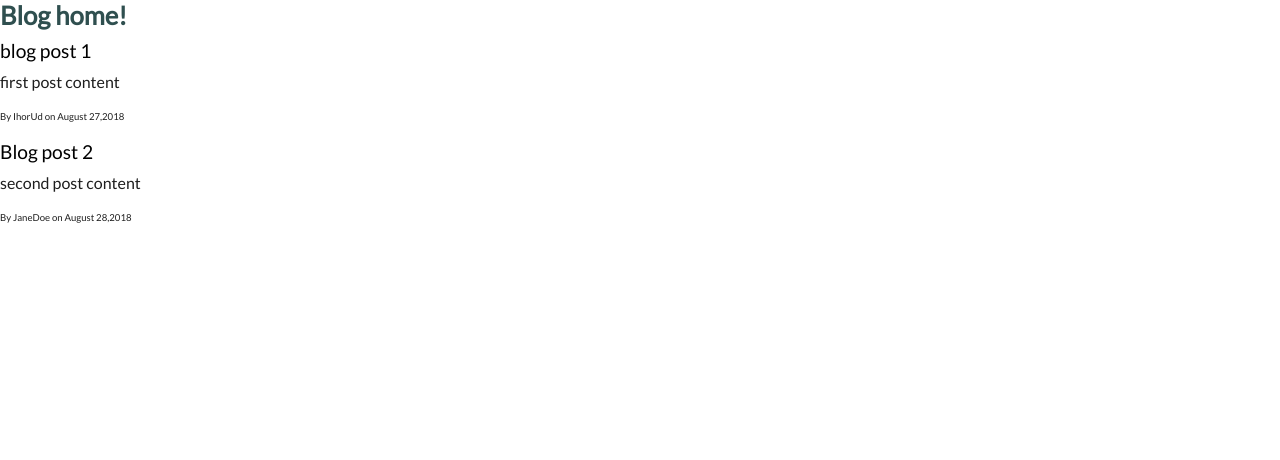
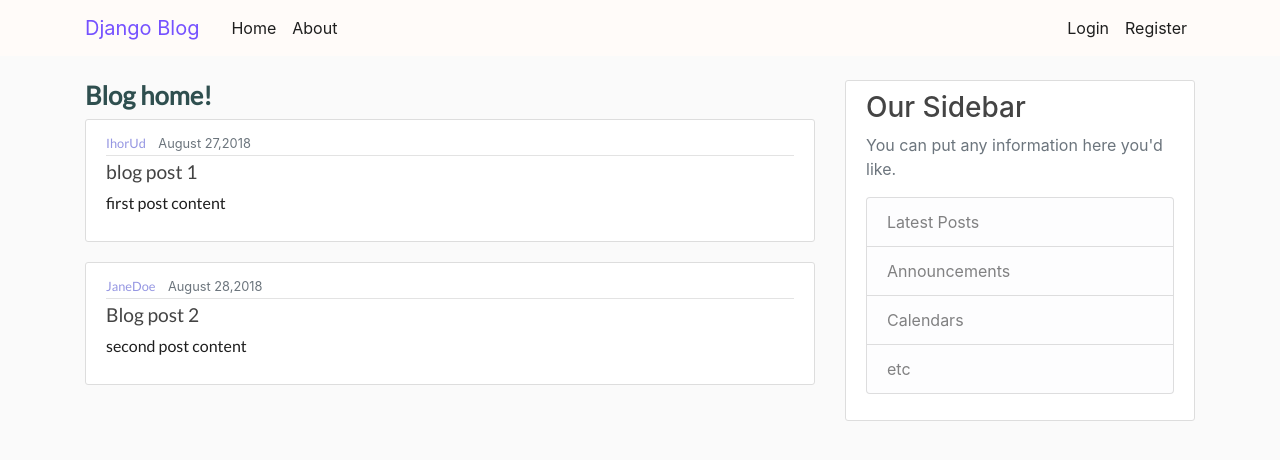
Before and after one commit to udodihor/django-blog, a Django app: page / in a window 1280 px wide. Shown: the top 460 px of the page. Run offline with Django 3.2, Linux system fonts and the light colour scheme; some libraries are stand-ins or nearby versions.

Commit message:
added some stylines from bootstrap

```diff
--- a/blog/static/css/main.css
+++ b/blog/static/css/main.css
@@ -10,15 +10,103 @@ h2 {
     font-weight: 500;
     color: black;
 }
-p.sub-title {
+a.mr-2 {
     font-family: 'Lato', sans-serif;
-    font-size: 0.75vw;
-    font-weight: 200;
-    color: #1e1e1e;
+    font-size: 1vw;
+    font-weight: 400;
+    color: rgba(55, 56, 201, 0.53);
 }
-p.content {
+p.article-content {
     font-family: 'Lato', sans-serif;
     font-size: 1.25vw;
     font-weight: 200;
     color: #1e1e1e;
 }
+body {
+  background: #fafafa;
+  color: #333333;
+  margin-top: 5rem;
+}
+
+h3, h4, h5, h6 {
+  color: #444444;
+}
+
+ul {
+  margin: 0;
+}
+
+.bg-steel {
+  background-color: #FFFBF9;
+}
+
+.navbar-dark .navbar-brand.navbar-brand {
+    color: #7551FF;
+}
+
+.site-header .navbar-nav .nav-link {
+  color: #1E1E1E;
+}
+
+.site-header .navbar-nav .nav-link:hover {
+  color: #7551FF;
+}
+
+.site-header .navbar-nav .nav-link.active {
+  font-weight: 500;
+}
+
+.content-section {
+  background: #ffffff;
+  padding: 10px 20px;
+  border: 1px solid #dddddd;
+  border-radius: 3px;
+  margin-bottom: 20px;
+}
+
+.article-title {
+  color: #444444;
+}
+
+a.article-title:hover {
+  color: #428bca;
+  text-decoration: none;
+}
+
+.article-content {
+  white-space: pre-line;
+}
+
+.article-img {
+  height: 65px;
+  width: 65px;
+  margin-right: 16px;
+}
+
+.article-metadata {
+  padding-bottom: 1px;
+  margin-bottom: 4px;
+  border-bottom: 1px solid #e3e3e3
+}
+
+.article-metadata a:hover {
+  color: #333;
+  text-decoration: none;
+}
+
+.article-svg {
+  width: 25px;
+  height: 25px;
+  vertical-align: middle;
+}
+
+.account-img {
+  height: 125px;
+  width: 125px;
+  margin-right: 20px;
+  margin-bottom: 16px;
+}
+
+.account-heading {
+  font-size: 2.5rem;
+}
--- a/blog/templates/blog/base.html
+++ b/blog/templates/blog/base.html
@@ -1,5 +1,5 @@
+{% load static %}
 <!DOCTYPE html>
-{% load static %}
 <html lang="en">
 <head>
 
@@ -9,18 +9,59 @@
 
     <!-- Bootstrap CSS -->
     <link rel="stylesheet" href="https://stackpath.bootstrapcdn.com/bootstrap/4.4.1/css/bootstrap.min.css" integrity="sha384-Vkoo8x4CGsO3+Hhxv8T/Q5PaXtkKtu6ug5TOeNV6gBiFeWPGFN9MuhOf23Q9Ifjh" crossorigin="anonymous">
+    <link rel="stylesheet" href="{% static 'css/main.css' %}">
+    <link href="https://fonts.googleapis.com/css?family=Lato&display=swap" rel="stylesheet">
 
     {% if title %}
         <title>Best Blog Ever - {{ title }}</title>
     {% else %}
         <title>Best Blog Ever</title>
     {% endif %}
-    <link rel="stylesheet" href="{% static 'css/main.css' %}">
-    <link href="https://fonts.googleapis.com/css?family=Lato&display=swap" rel="stylesheet">
+
 </head>
 <body>
-    {% block content %}{% endblock %}
-<!-- jQuery first, then Popper.js, then Bootstrap JS -->
+    <header class="site-header">
+      <nav class="navbar navbar-expand-md navbar-dark bg-steel fixed-top">
+        <div class="container">
+          <a class="navbar-brand mr-4" href="/">Django Blog</a>
+          <button class="navbar-toggler" type="button" data-toggle="collapse" data-target="#navbarToggle" aria-controls="navbarToggle" aria-expanded="false" aria-label="Toggle navigation">
+          <span class="navbar-toggler-icon"></span>
+          </button>
+          <div class="collapse navbar-collapse" id="navbarToggle">
+            <div class="navbar-nav mr-auto">
+              <a class="nav-item nav-link" href="{% url 'blog-home' %}">Home</a>
+              <a class="nav-item nav-link" href="{% url 'blog-about' %}">About</a>
+            </div>
+            <!-- Navbar Right Side -->
+            <div class="navbar-nav">
+              <a class="nav-item nav-link" href="#">Login</a>
+              <a class="nav-item nav-link" href="#">Register</a>
+            </div>
+          </div>
+        </div>
+      </nav>
+    </header>
+    <main role="main" class="container">
+      <div class="row">
+        <div class="col-md-8">
+          {% block content %}{% endblock %}
+        </div>
+        <div class="col-md-4">
+          <div class="content-section">
+            <h3>Our Sidebar</h3>
+            <p class='text-muted'>You can put any information here you'd like.
+              <ul class="list-group">
+                <li class="list-group-item list-group-item-light">Latest Posts</li>
+                <li class="list-group-item list-group-item-light">Announcements</li>
+                <li class="list-group-item list-group-item-light">Calendars</li>
+                <li class="list-group-item list-group-item-light">etc</li>
+              </ul>
+            </p>
+          </div>
+        </div>
+      </div>
+    </main>
+    <!-- jQuery first, then Popper.js, then Bootstrap JS -->
     <script src="https://code.jquery.com/jquery-3.4.1.slim.min.js" integrity="sha384-J6qa4849blE2+poT4WnyKhv5vZF5SrPo0iEjwBvKU7imGFAV0wwj1yYfoRSJoZ+n" crossorigin="anonymous"></script>
     <script src="https://cdn.jsdelivr.net/npm/popper.js@1.16.0/dist/umd/popper.min.js" integrity="sha384-Q6E9RHvbIyZFJoft+2mJbHaEWldlvI9IOYy5n3zV9zzTtmI3UksdQRVvoxMfooAo" crossorigin="anonymous"></script>
     <script src="https://stackpath.bootstrapcdn.com/bootstrap/4.4.1/js/bootstrap.min.js" integrity="sha384-wfSDF2E50Y2D1uUdj0O3uMBJnjuUD4Ih7YwaYd1iqfktj0Uod8GCExl3Og8ifwB6" crossorigin="anonymous"></script>
--- a/blog/templates/blog/home.html
+++ b/blog/templates/blog/home.html
@@ -1,11 +1,19 @@
+{#Extending home template by using base.html template#}
 {% extends "blog/base.html" %}
 {% block content %}
     {% load static %}
     <h1>Blog home!</h1>
     {% for post in posts  %}
-        <h2>{{ post.title }}</h2>
-        <p class="content">{{ post.content }}</p>
-        <p class="sub-title">By {{ post.author }} on {{ post.date_posted }}</p>
+        <article class="media content-section">
+            <div class="media-body">
+                <div class="article-metadata">
+                  <a class="mr-2" href="#">{{ post.author }}</a>
+                  <small class="text-muted">{{ post.date_posted }}</small>
+                </div>
+                <h2><a class="article-title" href="#">{{ post.title }}</a></h2>
+                <p class="article-content">{{ post.content }}</p>
+            </div>
+        </article>
     {% endfor %}
 {% endblock content %}
 {#    <div>#}
```
